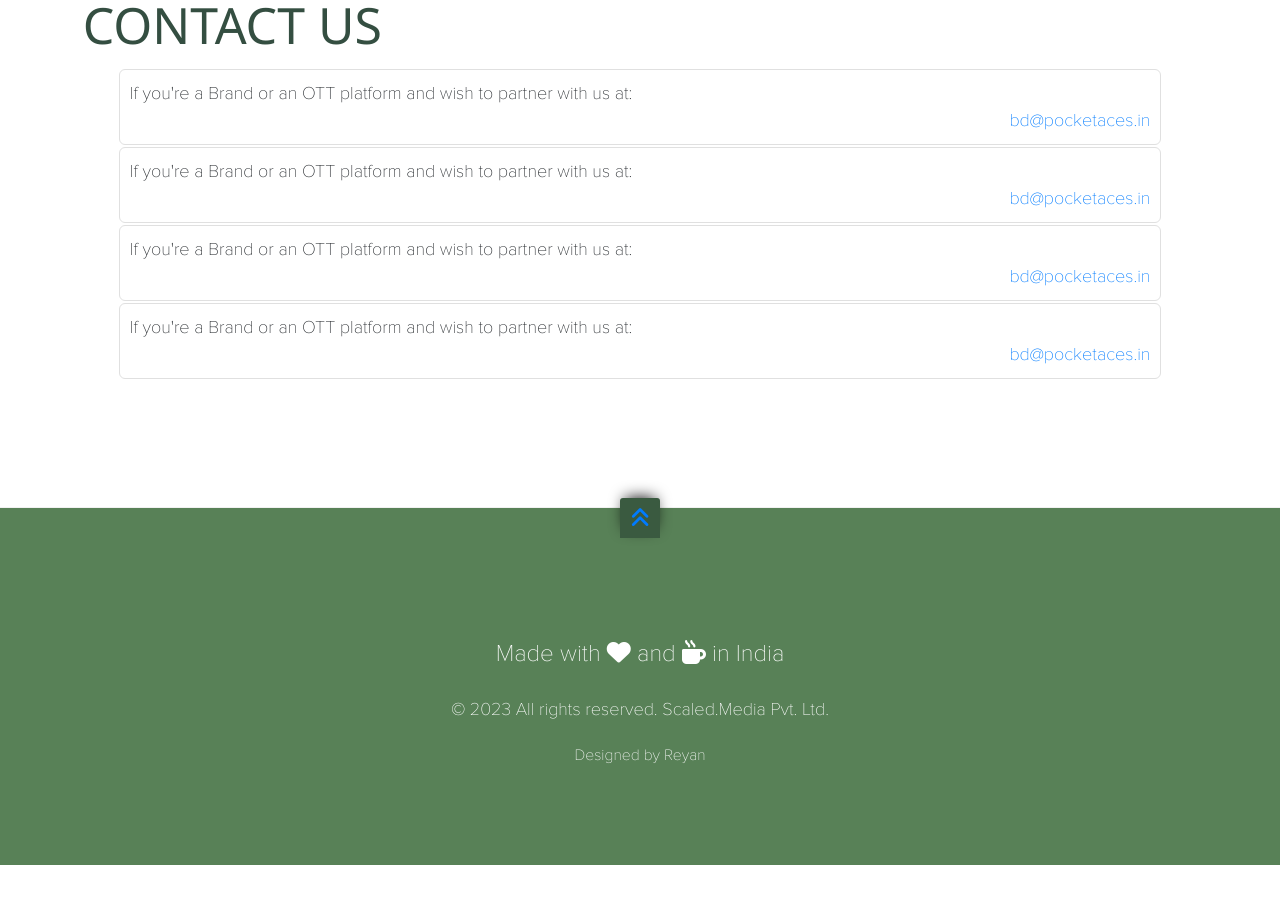
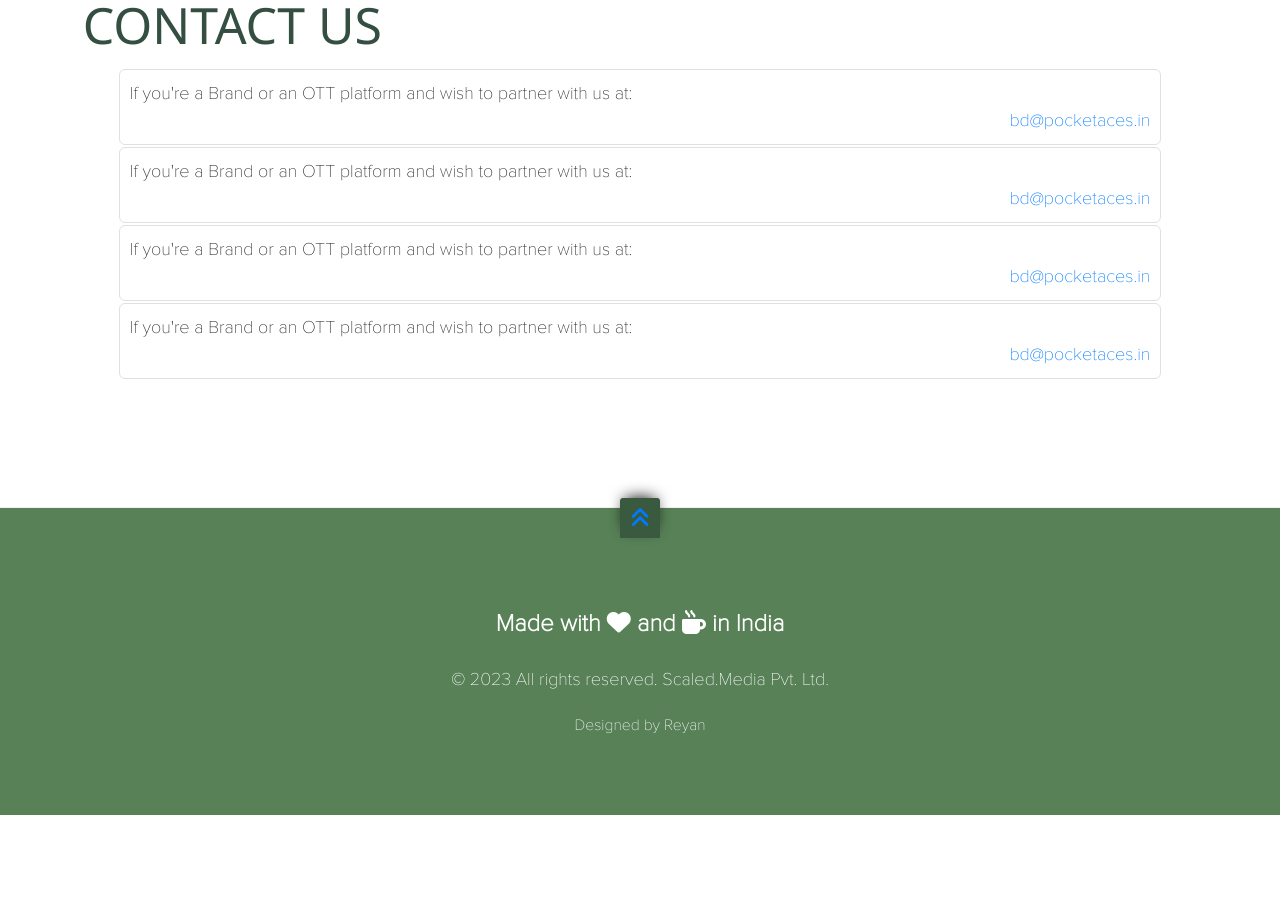
Before and after one commit to Drake343/PocketWizards, a plain HTML site: page index.html in a window 1280 px wide. Shown: the part 8310-9213 px from the top of the page. After the commit the page ends 9143 px from the top, so only its background shows below. Drawn offline with nearby package versions, Linux system fonts and the light colour scheme.

Commit message:
last nigth update

```diff
--- a/css/styles.css
+++ b/css/styles.css
@@ -25,18 +25,19 @@ section {
 
 #footer {
   position: relative;
-  margin: 10% auto;
+  /* margin: 10% auto; */
+  margin-top: 10%;
   width: 100%;
   background: #588157;
-  padding-top: 80px;
-  padding-bottom: 55px;
+  padding-top: 50px;
+  padding-bottom: 35px;
   justify-content: center;
 }
 .container {
   justify-content: center;
   position: relative;
   width: 960px;
-  margin: 0 auto;
+  /* margin: 0 auto; */
   padding: 0;
   text-align: center;
 }
@@ -59,6 +60,7 @@ section {
 .sixteen columns{
   text-align: center;
   justify-content: center;
+
 }
 
 .pf {
@@ -73,7 +75,7 @@ section {
 }
 .an{
   font-size: x-large;
-  font-weight: 500;
+  font-weight: 900;
 
 }
 #footer .back-top {
```
